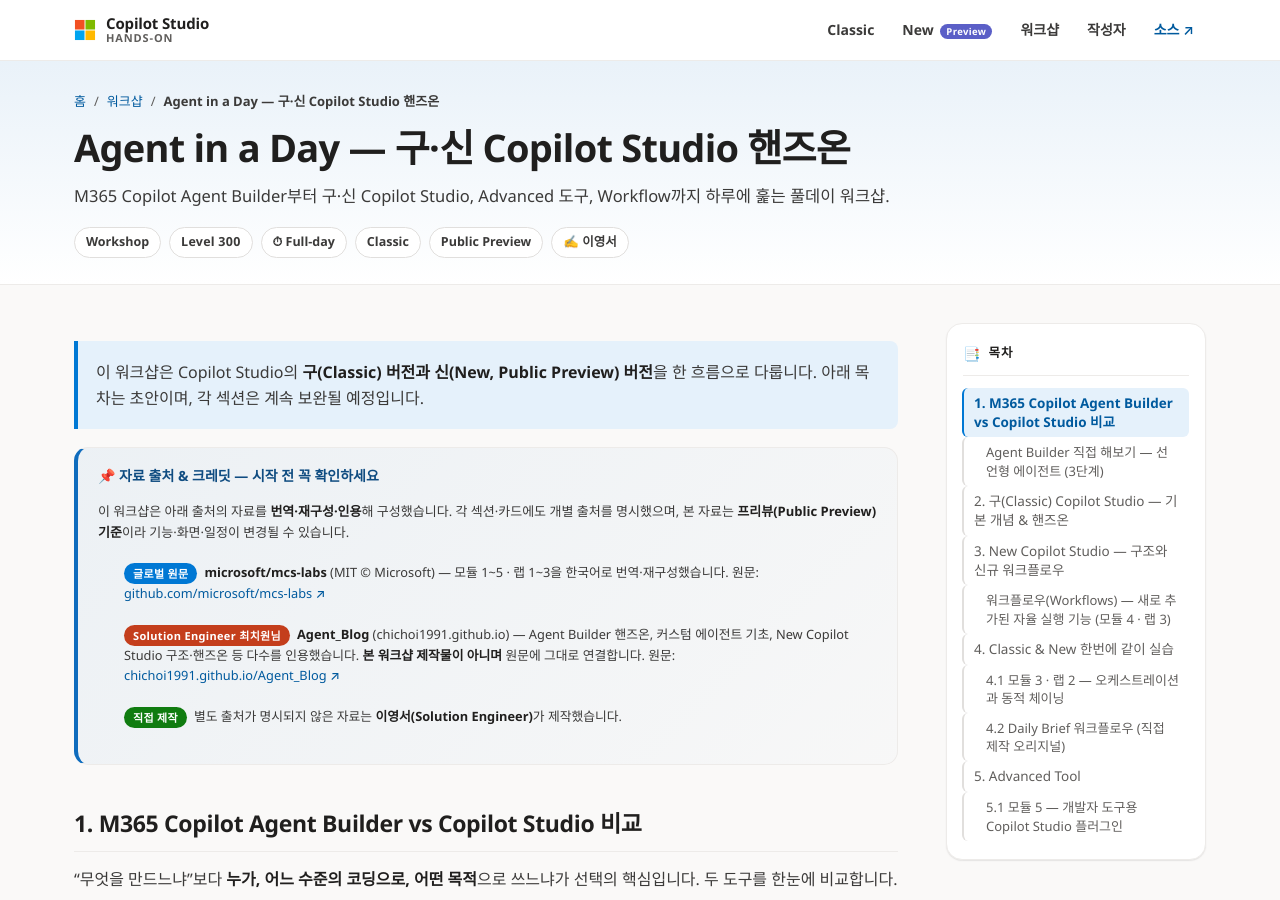
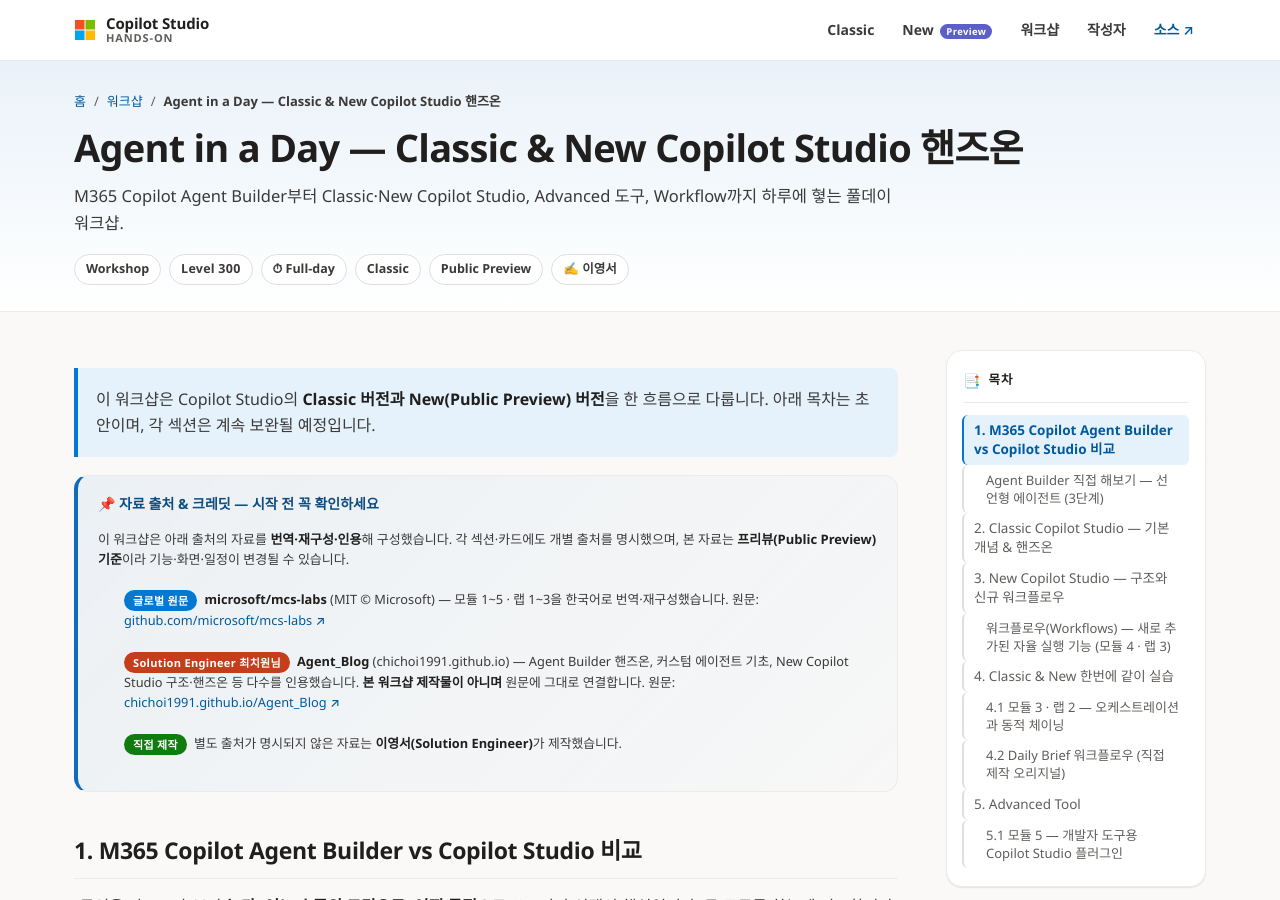
Before and after one commit to baby-crows/Copilot-Studio-Handson-Blog, a Jekyll site: the page built from workshops/agent-in-a-day/index.md, in a window 1280 px wide and 900 px high. Built offline with Jekyll 4.4.1, drawn with Linux system fonts in a browser that asks for light colours; some of the changed text lies outside the part shown.

Commit message:
Workshop: 구·신 -> Classic/New 표현 통일; 5.1에 skills-for-copilot-studio 레포 요약 카드 추가; Home: 추천 소스에 Agent_Blog 추가

```diff
--- a/_data/workshops.yml
+++ b/_data/workshops.yml
@@ -2,12 +2,12 @@
 # Classic / New 에디션과 별개로 하루 단위 종합 실습 과정을 묶습니다.
 
 - id: agent-in-a-day
-  title: Agent in a Day — 구·신 Copilot Studio 핸즈온
+  title: Agent in a Day — Classic & New Copilot Studio 핸즈온
   icon: "🗓️"
   badge: Classic + Preview
   accent: "#0F6CBD"
   level: 300
   time: "Full-day"
   description: >-
-    M365 Copilot Agent Builder부터 구(Classic)·신(New, Public Preview) Copilot Studio,
+    M365 Copilot Agent Builder부터 Classic·New(Public Preview) Copilot Studio,
     Advanced 도구, Workflow까지 하루에 훑는 풀데이 워크샵. Classic과 New 내용을 모두 다룹니다.
--- a/workshops/agent-in-a-day/index.md
+++ b/workshops/agent-in-a-day/index.md
@@ -1,14 +1,14 @@
 ---
 layout: workshop
-title: Agent in a Day — 구·신 Copilot Studio 핸즈온
-summary: M365 Copilot Agent Builder부터 구·신 Copilot Studio, Advanced 도구, Workflow까지 하루에 훑는 풀데이 워크샵.
+title: Agent in a Day — Classic & New Copilot Studio 핸즈온
+summary: M365 Copilot Agent Builder부터 Classic·New Copilot Studio, Advanced 도구, Workflow까지 하루에 혛는 풀데이 워크샵.
 level: 300
 time: Full-day
 author: 이영서
 editions: ["Classic", "Public Preview"]
 ---
 
-> 이 워크샵은 Copilot Studio의 **구(Classic) 버전과 신(New, Public Preview) 버전**을
+> 이 워크샵은 Copilot Studio의 **Classic 버전과 New(Public Preview) 버전**을
 > 한 흐름으로 다룹니다. 아래 목차는 초안이며, 각 섹션은 계속 보완될 예정입니다.
 
 <div class="wsp-credits">
@@ -96,9 +96,9 @@
 </div>
 </div>
 
-> 📖 **전체 상세 비교** — Agent Builder 규제 적용 예시와 Copilot Studio **구(Classic) vs 신(New)** 경험 차이(스크린샷 포함)는 별도 페이지에 정리했습니다. → **[Agent Builder vs Copilot Studio 상세 비교 (한국어)]({{ '/labs/agentbuilder-vs-studio-kr/' | relative_url }})**
+> 📖 **전체 상세 비교** — Agent Builder 규제 적용 예시와 Copilot Studio **Classic vs New** 경험 차이(스크린샷 포함)는 별도 페이지에 정리했습니다. → **[Agent Builder vs Copilot Studio 상세 비교 (한국어)]({{ '/labs/agentbuilder-vs-studio-kr/' | relative_url }})**
 
-## 2. 구(Classic) Copilot Studio — 기본 개념 & 핸즈온
+## 2. Classic Copilot Studio — 기본 개념 & 핸즈온
 
 기존(Classic) Copilot Studio의 핵심 작성 모델(에이전트·토픽·지식·도구·변수·채널)을 **개념부터 실습까지** 익힙니다. 아래 세 갈래로 나눠 추천하니, 원하는 출발점을 고르세요.
 
@@ -155,7 +155,7 @@
 </div>
 </div>
 
-> 📌 **모듈 3 · 랩 2(오케스트레이션)** 는 구(Classic)·신(New) 기능이 함께 섞여 있어, 아래 [4. Classic & New 한번에 같이 실습](#4-classic--new-한번에-같이-실습) 섹션에서 다룹니다.
+> 📌 **모듈 3 · 랩 2(오케스트레이션)** 는 Classic·New 기능이 함께 섞여 있어, 아래 [4. Classic & New 한번에 같이 실습](#4-classic--new-한번에-같이-실습) 섹션에서 다룹니다.
 
 ## 3. New Copilot Studio — 구조와 신규 워크플로우
 
@@ -163,7 +163,7 @@
 
 <a class="wsp-hero" href="{{ '/labs/new-copilot-studio-structure-kr/' | relative_url }}">
 <span class="hico">🏗️</span>
-<span class="htxt"><span class="hkick">구조 자세히 보기</span><span class="htitle">New Copilot Studio — 새로운 에이전트 아키텍처</span><span class="hdesc">왜 다시 만들었나 · AI 코어 재건축 · 구 vs 신 비교 · 6대 구성요소 · 영상 · 핸즈온</span></span>
+<span class="htxt"><span class="hkick">구조 자세히 보기</span><span class="htitle">New Copilot Studio — 새로운 에이전트 아키텍처</span><span class="hdesc">왜 다시 만들었나 · AI 코어 재건축 · Classic vs New 비교 · 6대 구성요소 · 영상 · 핸즈온</span></span>
 <span class="hgo">→</span>
 </a>
 
@@ -188,13 +188,13 @@
 
 ## 4. Classic & New 한번에 같이 실습
 
-구(Classic)와 신(New) 기능이 **함께 섞이는** 생성형 오케스트레이션을 한 흐름으로 실습하고, 그 개념을 적용해 직접 만든 워크플로우 오리지널까지 완성하는 섹션입니다. (워크플로우 자체의 개념·랩 3은 위 **3. New Copilot Studio** 섹션에서 다룹니다.)
+Classic과 New 기능이 **함께 섞이는** 생성형 오케스트레이션을 한 흐름으로 실습하고, 그 개념을 적용해 직접 만든 워크플로우 오리지널까지 완성하는 섹션입니다. (워크플로우 자체의 개념·랩 3은 위 **3. New Copilot Studio** 섹션에서 다룹니다.)
 
 > **출처 및 라이선스** — 원문 [microsoft/mcs-labs](https://github.com/microsoft/mcs-labs) (MIT © Microsoft)를 번역·재구성했습니다. 라이선스 전문: <https://github.com/microsoft/mcs-labs/blob/main/LICENSE>
 
 ### 4.1 모듈 3 · 랩 2 — 오케스트레이션과 동적 체이닝
 
-생성형 오케스트레이션 플래너가 매 턴 **어떤 도구·지식·연결 에이전트로 라우팅할지** 결정하는 방식과, 이를 좌우하는 **Instructions(지침)·Descriptions(설명)**, 그리고 한 턴에 작업을 끝까지 완료하는 **New Orchestrator(에이전틱 추론 루프)** 를 다룹니다. 구(Classic)의 표준 오케스트레이션과 신(New)의 추론 루프가 함께 등장하는 **구·신을 잇는 핵심 주제**입니다.
+생성형 오케스트레이션 플래너가 매 턴 **어떤 도구·지식·연결 에이전트로 라우팅할지** 결정하는 방식과, 이를 좌우하는 **Instructions(지침)·Descriptions(설명)**, 그리고 한 턴에 작업을 끝까지 완료하는 **New Orchestrator(에이전틱 추론 루프)** 를 다룹니다. Classic의 표준 오케스트레이션과 New의 추론 루프가 함께 등장하는 **Classic·New를 잉는 핵심 주제**입니다.
 
 <div class="wsp-group" style="--accent:#5B5FC7;">
 <div class="wsp-grid">
@@ -242,6 +242,12 @@
 
 > **레벨** 300 · **출처** [Copilot Studio Plugin](https://microsoft.github.io/mcs-labs/modules/copilot-studio-plugin/) · [슬라이드(PPT) 다운로드](https://github.com/microsoft/mcs-labs/raw/main/presentations/bootcamp/13.%20Skills%20for%20Copilot%20Studio_CB.pptx) · MIT © Microsoft
 
+<a class="wsp-hero" href="https://github.com/microsoft/skills-for-copilot-studio" target="_blank" rel="noopener">
+<span class="hico">🧩</span>
+<span class="htxt"><span class="hkick">GitHub 저장소 · MIT · ★ 300+</span><span class="htitle">microsoft/skills-for-copilot-studio</span><span class="hdesc">AI 코딩 도구(Claude Code · GitHub Copilot CLI · VS Code)로 Copilot Studio 에이전트를 YAML로 작성·편집·테스트 — 스키마 검증·템플릿·AI 스킬 내장. manage·author·test·advisor 4개 서브에이전트 제공.</span></span>
+<span class="hgo">↗</span>
+</a>
+
 **Claude Code · GitHub Copilot CLI · VS Code**에서 **YAML 파일로 Copilot Studio 에이전트를 작성·테스트·문제 해결**하는 플러그인입니다. 터미널/에디터에서 바로 클라우드의 에이전트를 다룰 수 있습니다.
 
 **무엇을 하나 (4가지 영역)**
```
Also changed, not shown: _layouts/home.html (+9 -0 lines).
